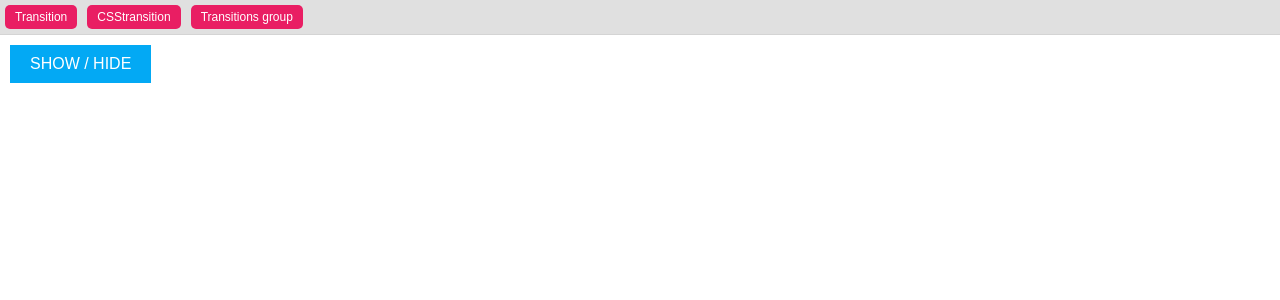
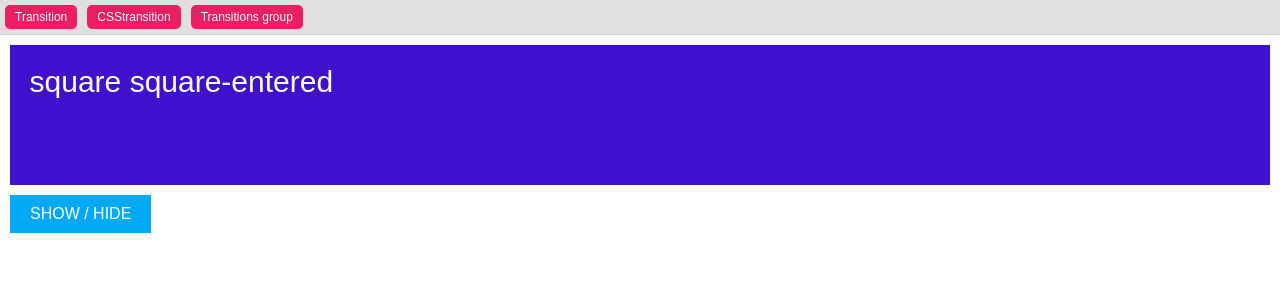
Before and after one commit to rinatsafin/udemy_react_fullstack, a React (Create React App) app in the folder 03_transitions/: page /transition in a window 1280 px wide. Both pictures are taken after a click on the element "SHOW / HIDE". Shown: the top 300 px of the page. Built offline with nearby package versions, Linux system fonts and the light colour scheme.

Commit message:
More on trasitions Lesson: 40

```diff
--- a/03_transitions/src/components/Transition.js
+++ b/03_transitions/src/components/Transition.js
@@ -4,10 +4,13 @@ import "../css/App.css";
 
 class TransitionComp extends Component {
   state = {
-    show: true
+    show: false
   };
 
-  timing = 2000;
+  timing = {
+    enter: 2000,
+    exit: 2000
+  };
 
   toggleDiv = () => {
     const { show } = this.state;
@@ -18,22 +21,24 @@ class TransitionComp extends Component {
     const { show } = this.state;
     return (
       <div>
-        <Transition in={show} timeout={this.timing} mountOnEnter unmountOnExit>
+        <Transition
+          in={show}
+          timeout={this.timing}
+          enter={true}
+          exit={true}
+          onEnter={node => {
+            console.log("ENTER");
+            console.log(node);
+          }}
+          onExit={node => {
+            console.log("EXIT");
+            console.log(node);
+          }}
+        >
           {state => (
             <div
-              style={{
-                backgroundColor: "#ec1561",
-                height: "100px",
-                transition: `all ${this.timing / 1000}s ease`,
-                padding: "20px",
-                margin: "10px",
-                color: "#fff",
-                fontSize: "30px",
-                opacity: state === "entered" || state === "exiting" ? 0 : 1
-              }}
-            >
-              {state}
-            </div>
+              className={`square square-${state}`}
+            >{`square square-${state}`}</div>
           )}
         </Transition>
         <div onClick={this.toggleDiv} className="showDiv">
--- a/03_transitions/src/css/App.css
+++ b/03_transitions/src/css/App.css
@@ -79,7 +79,30 @@
 /*=======================================
             TRANSITIONS BASIC
 ========================================*/
-
+.square {
+  background-color: #f43;
+  padding: 20px;
+  margin: 10px;
+  color: #fff;
+  font-size: 30px;
+  height: 100px;
+  opacity: 1;
+  transition: all 2s ease;
+}
+.square.square-entering {
+  opacity: 1;
+  transform: translateX(0%);
+}
+.square.square-entered {
+  background-color: blue;
+}
+.square.square-exiting {
+  background-color: green;
+}
+.square.square-exited {
+  opacity: 0;
+  transform: translateX(-100%);
+}
 /*=======================================
                 CSSTRANSITIONS
 ========================================*/
```
